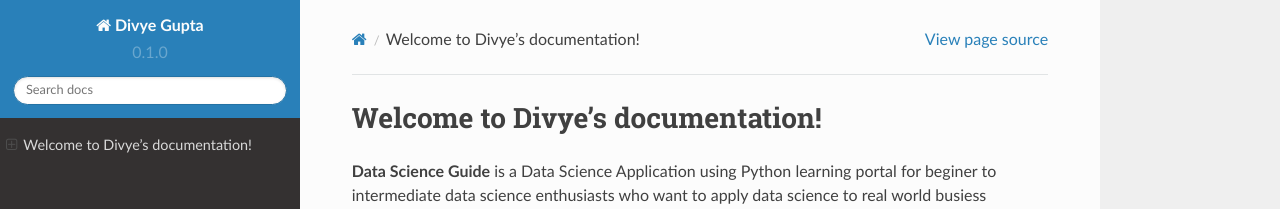
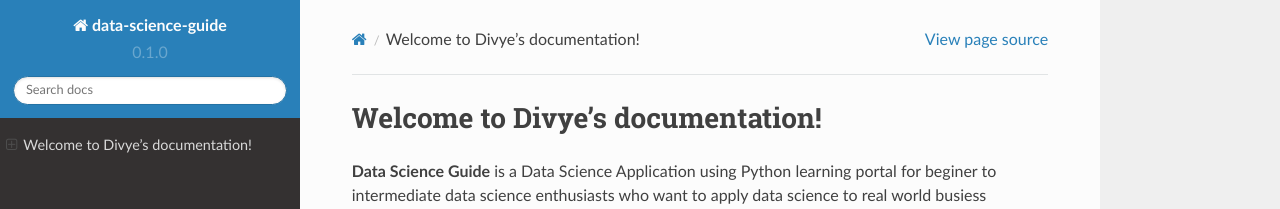
Before and after one commit to divyeg/data-science-guide, a Sphinx documentation site: the page built from docs/source/index.rst, in a window 1280 px wide. Shown: the top 209 px of the page. Built offline with Sphinx 7.4.7 and the Read the Docs theme 2.0.0, drawn with Linux system fonts in a browser that asks for light colours; pages that are not in the unit, such as notebooks, are missing from menus.

Commit message:
Update conf.py

```diff
--- a/docs/source/conf.py
+++ b/docs/source/conf.py
@@ -2,7 +2,7 @@
 
 # -- Project information
 
-project = 'Divye Gupta'
+project = 'data-science-guide'
 copyright = '2022, Divye Gupta'
 author = 'Divye Gupta'
 
```
